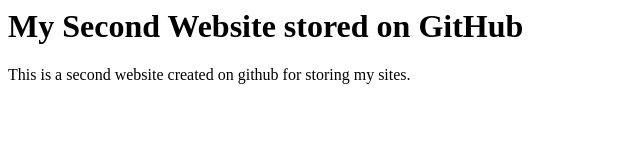
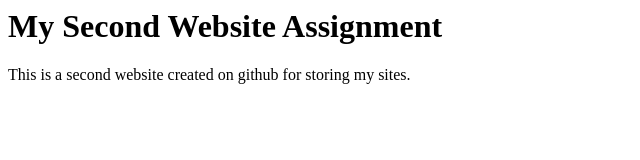
Before and after one commit to AnchelChoy/wk1_assignment_2, a plain HTML site: page index.html in a window 1280 px wide. Shown: the whole page, without its empty margins (0-640 px from the left). Drawn offline with Linux system fonts and the light colour scheme.

Commit message:
updates to the h1 tag

```diff
--- a/index.html
+++ b/index.html
@@ -3,7 +3,7 @@
     <title>My second Website</title>
   </head>
   <body>
-    <h1>My Second Website stored on GitHub</h1>
+    <h1>My Second Website Assignment</h1>
     <p>This is a second website created on github for storing my sites.</p>
   </body>
 </html>
```
